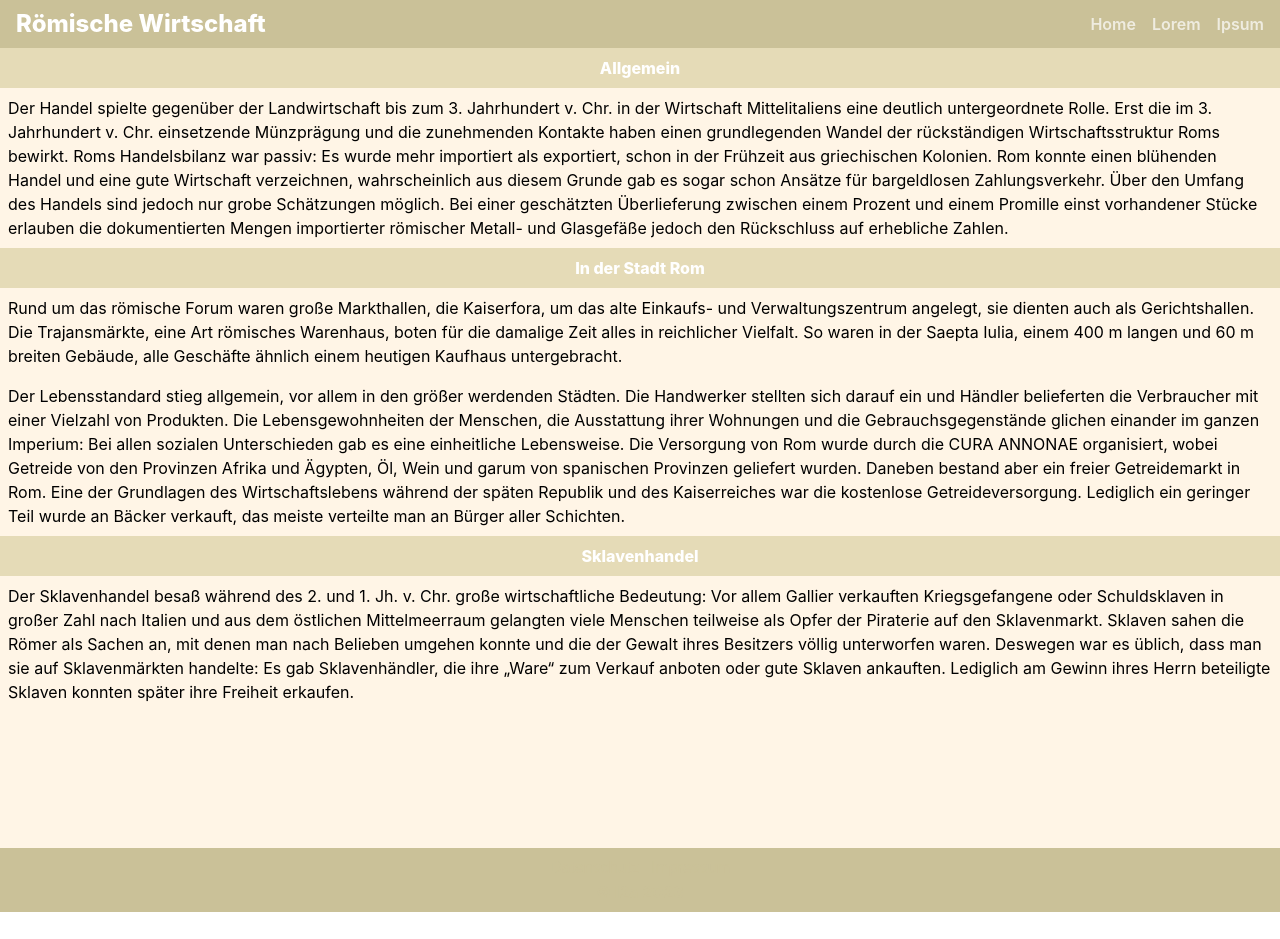
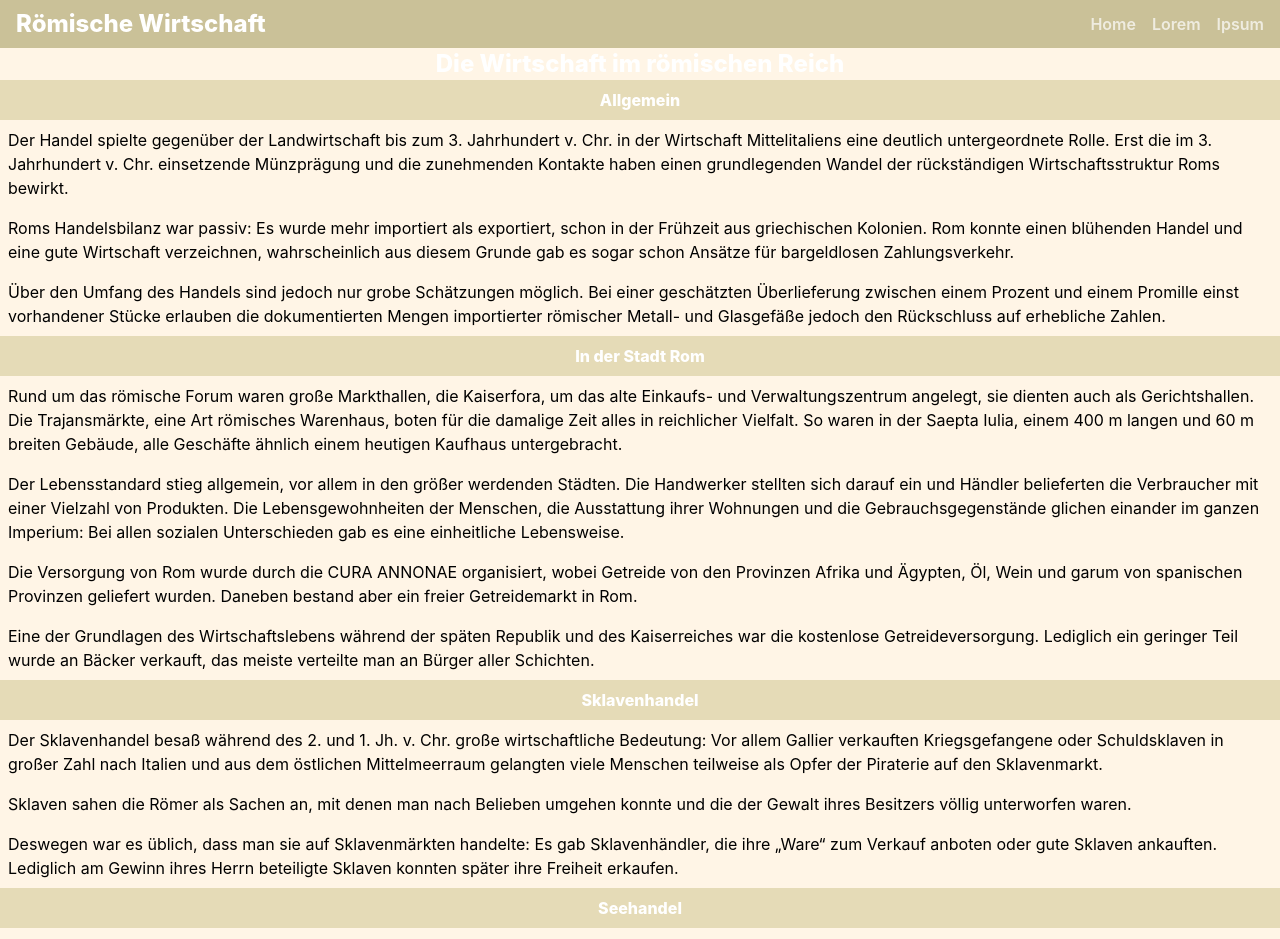
Before and after one commit to x47base/PrWR-Probe-IDPA23, a React (Create React App) app: page / in a window 1280 px wide. Shown: the top 939 px of the page. Before the commit the page ends 912 px from the top, so only its background shows below. Built offline with nearby package versions, Linux system fonts and the light colour scheme.

Commit message:
Added some Text Content for Website, handled with a arrayand automaticly inserted to the page by using array.map()

```diff
--- a/src/components/header/header.js
+++ b/src/components/header/header.js
@@ -4,7 +4,7 @@ export default function Header() {
     return (
         <header>
             <nav className="flex flex-row justify-between w-full p-2 pl-4 pr-4 bg-header dark:bg-dark-header">
-                <span id="navBrand" className="font-extrabold text-2xl text-textHeader dark:text-textDark">Römische Wirtschaft</span>
+                <a href="/" target="_self" id="navBrand" className="font-extrabold text-2xl text-textHeader dark:text-textDark">Römische Wirtschaft</a>
                 <div className="grid grid-cols-[auto,auto,auto] gap-4 justify-center items-center text-textHeader dark:text-textDark font-semibold">
                     <a href="/" target="_self" className="opacity-70 hover:opacity-100 text-textHeader dark:text-textDark font-semibold">Home</a>
                     <a href="/" target="_self" className="opacity-70 hover:opacity-100 text-textHeader dark:text-textDark font-semibold">Lorem</a>
--- a/src/components/main/main.js
+++ b/src/components/main/main.js
@@ -6,70 +6,145 @@ import { BsFillSunFill } from "react-icons/bs";
 /* Other Components */
 import BuildIcon from '../icon/icon';
 
-const information = [
+/* Schema
     {
         title: "",
         content: [
             {
-                type: "p",
                 text: ""
             }
         ]
+    },
+*/
+
+const information = [
+    {
+        title: "Allgemein",
+        content: [
+            {
+                text: "Der Handel spielte gegenüber der Landwirtschaft bis zum 3. Jahrhundert v. Chr. in der Wirtschaft Mittelitaliens eine deutlich untergeordnete Rolle. Erst die im 3. Jahrhundert v. Chr. einsetzende Münzprägung und die zunehmenden Kontakte haben einen grundlegenden Wandel der rückständigen Wirtschaftsstruktur Roms bewirkt."
+            },
+            {
+                text: "Roms Handelsbilanz war passiv: Es wurde mehr importiert als exportiert, schon in der Frühzeit aus griechischen Kolonien. Rom konnte einen blühenden Handel und eine gute Wirtschaft verzeichnen, wahrscheinlich aus diesem Grunde gab es sogar schon Ansätze für bargeldlosen Zahlungsverkehr."
+            },
+            {
+                text: "Über den Umfang des Handels sind jedoch nur grobe Schätzungen möglich. Bei einer geschätzten Überlieferung zwischen einem Prozent und einem Promille einst vorhandener Stücke erlauben die dokumentierten Mengen importierter römischer Metall- und Glasgefäße jedoch den Rückschluss auf erhebliche Zahlen."
             }
+        ]
+    },
+    {
+        title: "In der Stadt Rom",
+        content: [
+            {
+                text: "Rund um das römische Forum waren große Markthallen, die Kaiserfora, um das alte Einkaufs- und Verwaltungszentrum angelegt, sie dienten auch als Gerichtshallen. Die Trajansmärkte, eine Art römisches Warenhaus, boten für die damalige Zeit alles in reichlicher Vielfalt. So waren in der Saepta Iulia, einem 400 m langen und 60 m breiten Gebäude, alle Geschäfte ähnlich einem heutigen Kaufhaus untergebracht."
+            },
+            {
+                text: "Der Lebensstandard stieg allgemein, vor allem in den größer werdenden Städten. Die Handwerker stellten sich darauf ein und Händler belieferten die Verbraucher mit einer Vielzahl von Produkten. Die Lebensgewohnheiten der Menschen, die Ausstattung ihrer Wohnungen und die Gebrauchsgegenstände glichen einander im ganzen Imperium: Bei allen sozialen Unterschieden gab es eine einheitliche Lebensweise."
+            },
+            {
+                text: "Die Versorgung von Rom wurde durch die CURA ANNONAE organisiert, wobei Getreide von den Provinzen Afrika und Ägypten, Öl, Wein und garum von spanischen Provinzen geliefert wurden. Daneben bestand aber ein freier Getreidemarkt in Rom."
+            },
+            {
+                text: "Eine der Grundlagen des Wirtschaftslebens während der späten Republik und des Kaiserreiches war die kostenlose Getreideversorgung. Lediglich ein geringer Teil wurde an Bäcker verkauft, das meiste verteilte man an Bürger aller Schichten."
+            }
+        ]
+    },
+    {
+        title: "Sklavenhandel",
+        content: [
+            {
+                text: "Der Sklavenhandel besaß während des 2. und 1. Jh. v. Chr. große wirtschaftliche Bedeutung: Vor allem Gallier verkauften Kriegsgefangene oder Schuldsklaven in großer Zahl nach Italien und aus dem östlichen Mittelmeerraum gelangten viele Menschen   teilweise als Opfer der Piraterie   auf den Sklavenmarkt."
+            },
+            {
+                text: "Sklaven sahen die Römer als Sachen an, mit denen man nach Belieben umgehen konnte und die der Gewalt ihres Besitzers völlig unterworfen waren."
+            },
+            {
+                text: "Deswegen war es üblich, dass man sie auf Sklavenmärkten handelte: Es gab Sklavenhändler, die ihre „Ware“ zum Verkauf anboten oder gute Sklaven ankauften. Lediglich am Gewinn ihres Herrn beteiligte Sklaven konnten später ihre Freiheit erkaufen."
+            }
+        ]
+    },
+    {
+        title: "Seehandel",
+        content: [
+            {
+                text: "Seit ältesten Zeiten gab es im Mittelmeerraum einen regen Handelsverkehr. Er verband über weite Distanzen die nordwestlichen Provinzen mit dem Vorderen Orient und hatte einen erheblichen Umfang, was allein an der Ladekapazität der Schiffe ablesbar ist. Schiffe waren im Altertum das leistungsfähigste und billigste Transportmittel."
+            },
+            {
+                text: "Der Seehandel an den Küsten des Arabischen Meeres2, des Indischen Ozeans und des Nordpazifiks war sehr bedeutend. In der Zeit des 1. und 2. Punischen Krieges wurde Rom zur Seemacht, römische Händler folgten den Legionen sogar nach Afrika, um von der Beute zu profitieren. Spätestens seit der LEX CLAUDIA DE NAVE SENATORUM (218 v. Chr.)   einem Gesetz, das Senatoren den Besitz von Schiffen mit einer Ladekapazität von mehr als 300 Amphoren untersagte   betrieb man mit erheblichen finanziellen Mitteln Handel. In großen Hafenstädten wie Ostia, dem Hafen Roms an der Tibermündung, wurden fortlaufend Schiffe be- und entladen und stachen in See. Es gab sogar eine Hafenpolizei, die das rege Treiben überwachte und gegen Schmuggler vorging."
+            },
+            {
+                text: "Das Risiko für die Kaufleute war offensichtlich immer groß: Nur selten waren die Transportwege zu Lande und zu Wasser sicher. Eine besondere Plage stellte die Seeräuberei dar. Im 1. Jahrhundert v. Chr. gelang es den Piraten zeitweilig, das gesamte Mittelmeer unter ihre Kontrolle zu bringen und Handelsfahrten nahezu unmöglich zu machen. Der römische Staat griff ein. Es wurden regelrechte Kriege geführt, um das Piratenunwesen zu beseitigen. 1300 Piratenschiffe wurden damals verbrannt, 300 im Kampf erobert."
+            }
+        ]
+    },
+    {
+        title: "Handelsrouten",
+        content: [
+            {
+                text: "Seit dem Beginn der Kaiserzeit hatte sich das Fernhandelsnetz beständig erweitert. Es umspannte nicht nur das gesamte Römische Reich, sondern erstreckte sich in vereinzelten Routen bis an die Ostsee und über das Schwarze Meer hinaus bis nach Rußland. Von Petra und Palmyra im Osten des Reiches führten Karawanenstraßen durch das Zweistromland (Mesopotamien) an den Persischen Golf und gewannen hier Anschluss an den Fernhandel mit China, Südindien und Ceylon."
+            },
+            {
+                text: "Eine der bekanntesten frühen Fernhandelsrouten ist die Seidenstraße zwischen China und dem kaiserlichen Rom. Sie entstand etwa um 100 v. Chr., als die Han-Dynastie einen großen Teil Zentralasiens für den Karawanenverkehr sicher machte. Auf der 6 000 Kilometer langen Strecke beförderte man die bei den Römern sehr begehrte chinesische Seide, römische Wolle und wertvolle Metalle sowie viele andere hochwertige Luxusgüter über Zwischenstationen in Indien und Arabien."
+            },
+            {
+                text: "„...minimaque conputatione miliens centena milia sestertium annis omnibus India et Seres et paeninsula illa (scil. Arabia) imperio nostro adimunt: tanti nobis deliciae et feminae constant!“ (Plinius, naturalis historia)"
+            },
+            {
+                text: "„Nach den niedrigsten Schätzungen entziehen Indien, die Serer und die Halbinsel Arabien unserem Staate alle Jahre 100 Millionen Sesterzen: Soviel kosten uns Luxus und Frauen!“"
+            },
+            {
+                text: "Mit diesen Worten beklagte Plinius der ältere die Verschwendungssucht seiner Zeitgenossen, die damals Luxusgüter vom ganzen (damals bekannten) Erdkreis begehrten   dabei zahlten sie immense Preise, die sich gelegentlich verhundertfachten!"
+            }
+        ]
+    },
+    {
+        title: "Binnenhandel zwischen Provinzen",
+        content: [
+            {
+                text: "In der Kaiserzeit nahmen die zum Römischen Reich gehörenden Gebiete einen großen wirtschaftlichen Aufschwung. Die PAX ROMANA förderte ungestörte Handelsbeziehungen im ganzen Imperium Romanum."
+            },
+            {
+                text: "Die aufstrebenden Provinzen trieben nicht mehr nur mit dem zentralen Italien Handel, sondern auch untereinander. Das Imperium Romanum entwickelte sich im 1. und 2. Jahrhundert n. Chr. zu einem geschlossenen und sich selbst versorgenden Wirtschaftsgebiet."
+            },
+            {
+                text: "Nordafrika oder Ägypten exportierten Getreide, Metalle kamen von der Iberischen Halbinsel, Luxusartikel aus Italien, Griechenland oder dem Orient, Töpferwaren und Glas aus Gallien und dem Rheinland, exotische Tiere aus Afrika oder Asien, Leder und Pelze vom Nordrand des Reiches; die Randgebiete des Imperiums lieferten auch Sklaven."
+            },
+            {
+                text: "Träger des römischen Handels nach Germanien waren in der Regel römische Kaufleute, mercatores, die sich meist zu Vereinigungen zusammenschlossen."
+            }
+        ]
+    },
+
 ]
 
 export default function Main(){
     return (
         <main className="w-full p-0 min-h-screen bg-background">
-            <section>
-                <div>
-                    <div class="mainSection">
+            <section id="Intro">
+                <h1 className="font-extrabold text-2xl text-textHeader dark:text-textDark">Die Wirtschaft im römischen Reich</h1>
+            </section>
+            <section id="Infos">
+                {information.map((mainItem, main_index) => {
+                    return (
+                        <div class="stickySection">
                             <div class="sticky w-screen top-0 p-2
                                 text-textHeader dark:text-textDark bg-sticky dark:bg-dark-sticky
                                 font-extrabold"
-                        >Allgemein</div>
+                            >{mainItem.title}</div>
                             <div>
+                                {
+                                    mainItem.content.map((item, index) => {
+                                        return (
                                             <p className="p-2 text-left">
-                                Der Handel spielte gegenüber der Landwirtschaft bis zum 3. Jahrhundert v. Chr. in der Wirtschaft Mittelitaliens eine deutlich untergeordnete Rolle. Erst die im 3. Jahrhundert v. Chr. einsetzende Münzprägung und die zunehmenden Kontakte haben einen grundlegenden Wandel
-                                der rückständigen Wirtschaftsstruktur Roms bewirkt. Roms Handelsbilanz war passiv: Es wurde mehr importiert als exportiert, schon in der Frühzeit aus griechischen Kolonien. Rom konnte einen blühenden Handel und eine gute Wirtschaft verzeichnen, wahrscheinlich aus diesem
-                                Grunde gab es sogar schon Ansätze für bargeldlosen Zahlungsverkehr. Über den Umfang des Handels sind jedoch nur grobe Schätzungen möglich. Bei einer geschätzten Überlieferung zwischen einem Prozent und einem Promille einst vorhandener Stücke erlauben die dokumentierten
-                                Mengen importierter römischer Metall- und Glasgefäße jedoch den Rückschluss auf erhebliche Zahlen.
+                                                {item.text}
                                             </p>
+                                        );
+                                    })
+                                }
                             </div>
                         </div>
-                    <div class="mainSection">
-                        <div class="sticky w-screen top-0 p-2
-                            text-textHeader dark:text-textDark bg-sticky dark:bg-dark-sticky
-                            font-extrabold"
-                        >In der Stadt Rom</div>
-                        <div>
-                            <p className="p-2 text-left">
-                                Rund um das römische Forum waren große Markthallen, die Kaiserfora, um das alte Einkaufs- und Verwaltungszentrum angelegt, sie dienten auch als Gerichtshallen. Die Trajansmärkte, eine Art römisches Warenhaus, boten für die damalige Zeit alles in reichlicher Vielfalt. So waren
-                                in der Saepta Iulia, einem 400 m langen und 60 m breiten Gebäude, alle Geschäfte ähnlich einem heutigen Kaufhaus untergebracht.
-                            </p>
-                            <p className="p-2 text-left">
-                                Der Lebensstandard stieg allgemein, vor allem in den größer werdenden Städten. Die Handwerker stellten sich darauf ein und Händler belieferten die Verbraucher mit einer Vielzahl von Produkten. Die Lebensgewohnheiten der Menschen, die Ausstattung ihrer Wohnungen und die
-                                Gebrauchsgegenstände glichen einander im ganzen Imperium: Bei allen sozialen Unterschieden gab es eine einheitliche Lebensweise. Die Versorgung von Rom wurde durch die CURA ANNONAE organisiert, wobei Getreide von den Provinzen Afrika und Ägypten, Öl, Wein und garum von spanischen
-                                Provinzen geliefert wurden. Daneben bestand aber ein freier Getreidemarkt in Rom. Eine der Grundlagen des Wirtschaftslebens während der späten Republik und des Kaiserreiches war die kostenlose Getreideversorgung. Lediglich ein geringer Teil wurde an Bäcker verkauft, das meiste
-                                verteilte man an Bürger aller Schichten.
-                            </p>
-                        </div>
-                    </div>
-                    <div class="mainSection">
-                        <div class="sticky w-screen top-0 p-2
-                            text-textHeader dark:text-textDark bg-sticky dark:bg-dark-sticky
-                            font-extrabold"
-                        >Sklavenhandel</div>
-                        <div>
-                            <p className="p-2 text-left">
-                                Der Sklavenhandel besaß während des 2. und 1. Jh. v. Chr. große wirtschaftliche Bedeutung: Vor allem Gallier verkauften Kriegsgefangene oder Schuldsklaven in großer Zahl nach Italien und aus dem östlichen Mittelmeerraum gelangten viele Menschen   teilweise als Opfer der Piraterie
-                                auf den Sklavenmarkt. Sklaven sahen die Römer als Sachen an, mit denen man nach Belieben umgehen konnte und die der Gewalt ihres Besitzers völlig unterworfen waren. Deswegen war es üblich, dass man sie auf Sklavenmärkten handelte: Es gab Sklavenhändler, die ihre „Ware“ zum Verkauf
-                                anboten oder gute Sklaven ankauften. Lediglich am Gewinn ihres Herrn beteiligte Sklaven konnten später ihre Freiheit erkaufen.
-                            </p>
-                        </div>
-                    </div>
-                </div>
-
+                    );
+                })}
             </section>
         </main>
     );
```
Lines whose indentation alone changed are shown as unchanged.
